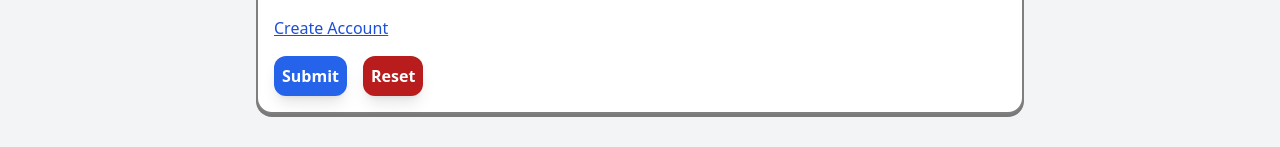
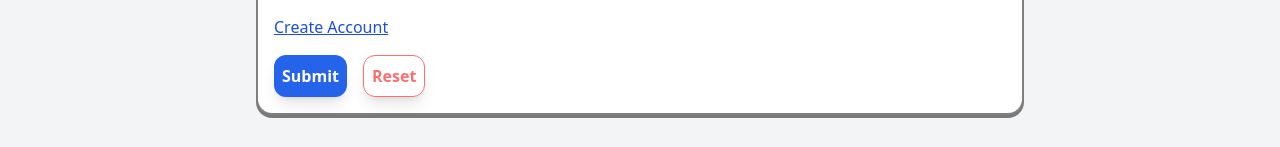
Before and after one commit to jaimetrovoada/got-food, a Next.js app in the folder client/: page /auth/login in a window 1280 px wide. Shown: the part 455-602 px from the top of the page. Built offline with nearby package versions, Linux system fonts and the light colour scheme; no server answers.

Commit message:
change form buttons

```diff
--- a/client/components/Forms/Form.tsx
+++ b/client/components/Forms/Form.tsx
@@ -101,10 +101,8 @@ const Form = ({ children, className, ...props }: FormProps) => {
     >
       {children}
       <div className="flex gap-4">
-        <Button type="submit" className="bg-blue-500 p-2">
-          Submit
-        </Button>
-        <Button type="reset" className="bg-red-500 p-2">
+        <Button type="submit">Submit</Button>
+        <Button type="reset" variant="secondary">
           Reset
         </Button>
       </div>
```
